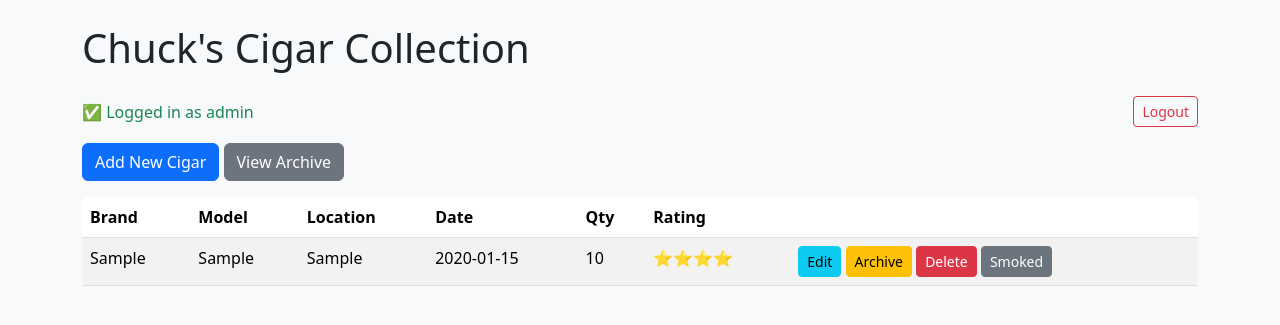
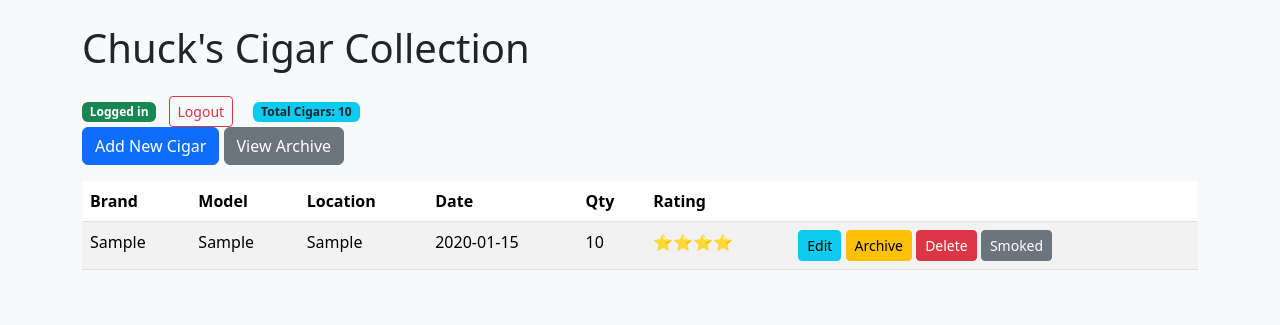
Before and after one commit to chuckbelcher/cigar_collection, a Flask app: page / in a window 1280 px wide. Shown: the top 325 px of the page. Run offline with Flask 3, Linux system fonts and the light colour scheme; the visitor is signed in with stand-in values (Sample User, id 1); tables that the repository leaves empty hold one stand-in row (values such as "Sample post").

Commit message:
Added total quantity of cigars on hand

```diff
--- a/app.py
+++ b/app.py
@@ -27,7 +27,8 @@ class Cigar(db.Model):
 @app.route('/')
 def index():
     cigars = Cigar.query.filter_by(archived=False).order_by(Cigar.brand).all()
-    return render_template('index.html', cigars=cigars)
+    total_quantity = sum(c.quantity for c in cigars)
+    return render_template('index.html', cigars=cigars, total_quantity=total_quantity)
 
 @app.route('/archive')
 def archive():
--- a/templates/index.html
+++ b/templates/index.html
@@ -9,14 +9,15 @@
 <body class='bg-light'>
   <div class='container py-4'>
     <h1 class='mb-4'>Chuck's Cigar Collection</h1>
-    <div class="d-flex justify-content-between align-items-center mb-3">
+    <div>
       {% if session.get('logged_in') %}
-        <div class="text-success">✅ Logged in as admin</div>
-        <a href="{{ url_for('logout') }}" class="btn btn-outline-danger btn-sm">Logout</a>
+        <span class="badge bg-success">Logged in</span>
+        <a href="{{ url_for('logout') }}" class="btn btn-outline-danger btn-sm ms-2">Logout</a>
       {% else %}
-        <div class="text-muted">Not logged in</div>
-        <a href="{{ url_for('login') }}" class="btn btn-outline-primary btn-sm">Login</a>
+        <span class="badge bg-secondary">Not logged in</span>
+        <a href="{{ url_for('login') }}" class="btn btn-outline-primary btn-sm ms-2">Login</a>
       {% endif %}
+      <span class="badge bg-info text-dark ms-3">Total Cigars: {{ total_quantity }}</span>
     </div>
 
     <a href='/admin' class='btn btn-primary mb-3'>Add New Cigar</a>
```
